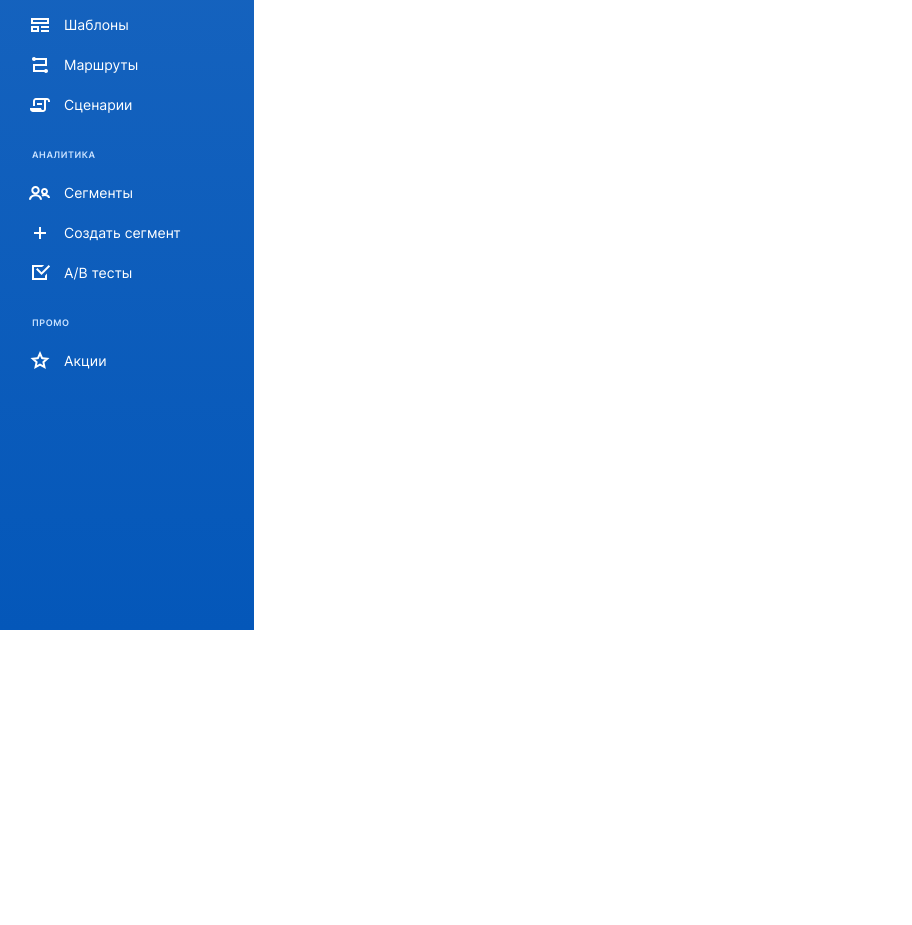
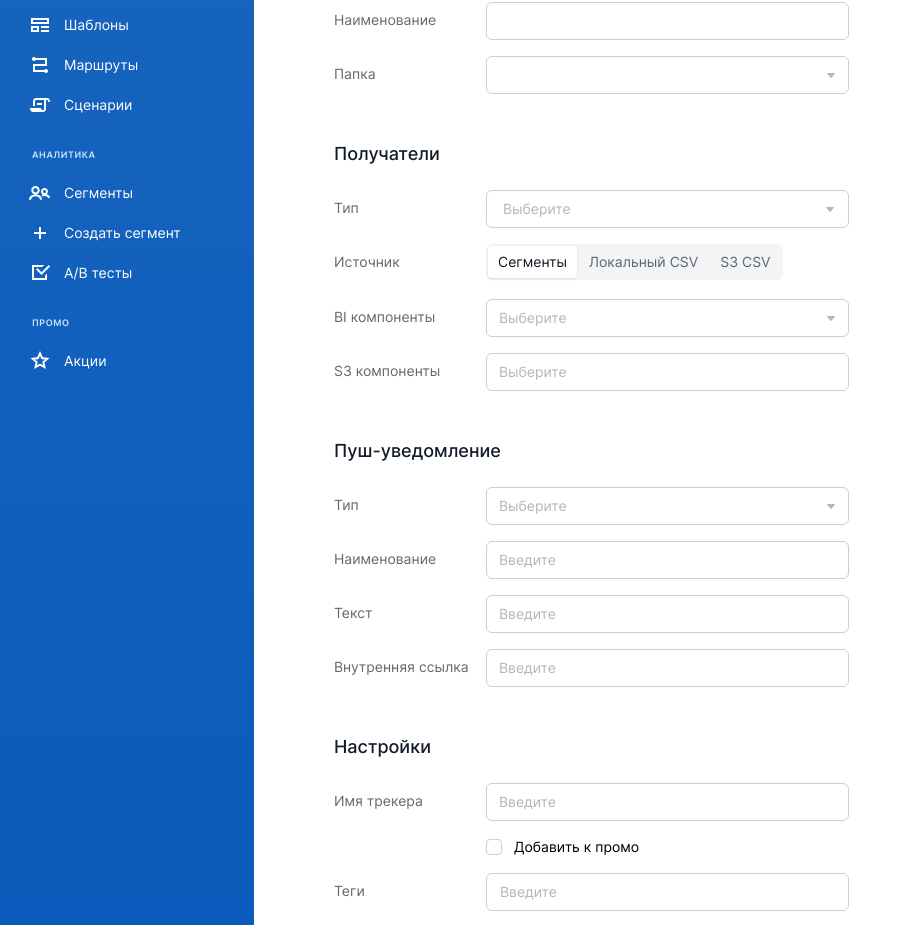
Before and after one commit to Rostick0/data_m, a React (Create React App) app: page /broadcast/push in a window 1280 px wide. Shown: the part 170-1095 px from the top of the page, without its empty margins (0-912 px from the left). Before the commit the page ends 800 px from the top, so only its background shows below. Built offline with nearby package versions, Linux system fonts and the light colour scheme.

Commit message:
!fix pages & multi input & title

```diff
--- a/src/components/Field/Field.module.scss
+++ b/src/components/Field/Field.module.scss
@@ -1,5 +1,6 @@
 .Field {
-    &__title {
+    .Field__title {
+        font-size: 18px;
         margin: 48px 0 24px;
     }
 
--- a/src/components/Field/Field.tsx
+++ b/src/components/Field/Field.tsx
@@ -12,7 +12,9 @@ const Field: FC<FieldProps> = ({
   children
 }) => (
   <div className={styles.Field}>
-    <Title className={styles.Field__title}>{title}</Title>
+    {title
+      &&
+      <Title className={styles.Field__title}>{title}</Title>}
     <div className={styles.Field__list}>{children}</div>
   </div>
 );
--- a/src/pages/BroadcastChat/BroadcastChat.tsx
+++ b/src/pages/BroadcastChat/BroadcastChat.tsx
@@ -140,11 +140,9 @@ const BroadcastChat: FC<BroadcastChatProps> = () => (
       </FieldItemUi>
     </FieldUi>
     <FieldUi
-      title={<label>
-        <InputSwitch
+      title={<InputSwitch
         alignItems="center"
-        >Пуш-уведомление</InputSwitch>
-      </label>}
+      >Пуш-уведомление</InputSwitch>}
     >
       <FieldItemUi
         title="Наименование"
--- a/src/pages/BroadcastPush/BroadcastPush.module.scss
+++ b/src/pages/BroadcastPush/BroadcastPush.module.scss
@@ -1 +1,7 @@
-.BroadcastPush {}
+.BroadcastPush {
+    padding: 0 166px 75px 80px;
+
+    .BroadcastPush__title {
+        margin-bottom: 56px;
+    }
+}
--- a/src/pages/BroadcastPush/BroadcastPush.tsx
+++ b/src/pages/BroadcastPush/BroadcastPush.tsx
@@ -1,11 +1,193 @@
 import React, { FC } from 'react';
 import styles from './BroadcastPush.module.scss';
+import Title from '../../ui/Title/Title';
+import FieldItemUi from '../../components/FieldItem/FieldItem';
+import Input from '../../ui/Input/Input';
+import Select from '../../ui/Select/Select';
+import FieldUi from '../../components/Field/Field';
+import InputSwitch from '../../ui/InputSwitch/InputSwitch';
+import InputMulti from '../../ui/InputMulti/InputMulti';
+import SelectMulti from '../../ui/SelectMulti/SelectMulti';
+import Button from '../../ui/Button/Button';
+import InputRadio from '../../ui/InputRadio/InputRadio';
+import InputBox from '../../ui/InputBox/InputBox';
 
 interface BroadcastPushProps { }
 
 const BroadcastPush: FC<BroadcastPushProps> = () => (
   <div className={styles.BroadcastPush}>
-    BroadcastPush Component
+    <Title className={styles.BroadcastPush__title}>Создать пуш</Title>
+    <FieldUi>
+      <FieldItemUi
+        title="Наименование"
+      >
+        <Input
+          className='input_width_default'
+          onClick={() => alert(5)}
+        ></Input>
+      </FieldItemUi>
+      <FieldItemUi
+        title="Папка"
+      >
+        <Select
+          className='input_width_default'
+        ></Select>
+      </FieldItemUi>
+    </FieldUi>
+    <FieldUi
+      title="Получатели"
+    >
+      <FieldItemUi
+        title="Тип"
+      >
+        <SelectMulti
+          className='input_width_default'
+          placeholder="Выберите"
+          items={[
+            {
+              name: 132131231231312,
+              value: 1
+            },
+            {
+              name: 'dsadas3132131231231312',
+              value: 2
+            },
+            {
+              name: 'd44412h532gj5j4f35',
+              value: 3
+            },
+          ]}
+        ></SelectMulti>
+      </FieldItemUi>
+      <FieldItemUi
+        title="Источник"
+      >
+        <InputRadio
+          name="sources"
+          items={[
+            {
+              value: 'segments',
+              name: 'Сегменты',
+              checked: true
+            },
+            {
+              value: 'local_csv',
+              name: 'Локальный CSV'
+            },
+            {
+              value: 's3_csv',
+              name: 'S3 CSV'
+            }
+          ]}
+        ></InputRadio>
+      </FieldItemUi>
+      <FieldItemUi
+        title="BI компоненты"
+      >
+        <Select
+          className='input_width_default'
+          placeholder="Выберите"
+        ></Select>
+      </FieldItemUi>
+      <FieldItemUi
+        title="S3 компоненты"
+      >
+        <Input
+          className='input_width_default'
+          placeholder="Выберите"
+        ></Input>
+      </FieldItemUi>
+    </FieldUi>
+    <FieldUi
+      title="Пуш-уведомление"
+    >
+      <FieldItemUi
+        title="Тип"
+      >
+        <Select
+          className='input_width_default'
+          placeholder="Выберите"
+        ></Select>
+      </FieldItemUi>
+      <FieldItemUi
+        title="Наименование"
+      >
+        <Input
+          className='input_width_default'
+          placeholder="Введите"
+        ></Input>
+      </FieldItemUi>
+      <FieldItemUi
+        title="Текст"
+      >
+        <Input
+          className='input_width_default'
+          placeholder="Введите"
+        ></Input>
+      </FieldItemUi>
+      <FieldItemUi
+        title="Внутренняя ссылка"
+      >
+        <Input
+          className='input_width_default'
+          placeholder="Введите"
+        ></Input>
+      </FieldItemUi>
+    </FieldUi>
+    <FieldUi
+      title="Настройки"
+    >
+      <FieldItemUi
+        title="Имя трекера"
+      >
+        <Input
+          className='input_width_default'
+          placeholder="Введите"
+        ></Input>
+      </FieldItemUi>
+      <FieldItemUi>
+        <InputBox>Добавить к промо</InputBox>
+      </FieldItemUi>
+      <FieldItemUi
+        title="Теги"
+      >
+        <InputMulti
+          className='input_width_default'
+          placeholder="Введите"
+        ></InputMulti>
+      </FieldItemUi>
+      <FieldItemUi
+        title="Ключи"
+      >
+        <Input
+          className='input_width_default'
+          placeholder="Введите"
+        ></Input>
+      </FieldItemUi>
+      <FieldItemUi>
+        <InputBox>Игнорировать частотный фильтр</InputBox>
+      </FieldItemUi>
+    </FieldUi>
+    <FieldUi
+      title="Время"
+    >
+      <FieldItemUi
+        title="Рассылать в"
+      >
+        <div className='input_width_default field_time'>
+          <InputSwitch>Реальном времени</InputSwitch>
+          <Input placeholder='01.01.2023'></Input>
+        </div>
+      </FieldItemUi>
+      <FieldItemUi>
+        <InputBox>Делать паузу после привлечения пользователей</InputBox>
+      </FieldItemUi>
+    </FieldUi>
+    <FieldUi
+      title="Предпросмотр"
+    >
+
+    </FieldUi>
   </div>
 );
 
--- a/src/ui/InputMulti/InputMulti.tsx
+++ b/src/ui/InputMulti/InputMulti.tsx
@@ -1,4 +1,4 @@
-import React, { FC, InputHTMLAttributes, useState } from 'react';
+import React, { FC, InputHTMLAttributes, useState, useEffect } from 'react';
 import styles from './InputMulti.module.scss';
 import InputTag from '../InputTag/InputTag';
 
@@ -6,7 +6,7 @@ interface InputMultiProps extends InputHTMLAttributes<HTMLInputElement> { }
 
 type tag = Array<{
   id: string,
-  value: string
+  value: string | undefined
 }>;
 
 const InputMulti: FC<InputMultiProps> = props => {
@@ -15,7 +15,27 @@ const InputMulti: FC<InputMultiProps> = props => {
 
   const [value, setValue] = useState(props.value ?? '')
 
-  const [tags, setTags] = useState<tag>([]);
+  const defaultTags = (): tag => {
+    if (!props.value) return [];
+
+    const defaultTagsSplit = props.value.toString().split(' ');
+    const defaultTag: tag = [];
+
+    defaultTagsSplit.forEach(value => {
+      if (value.trim() === '') return;
+
+      console.log(value)
+
+      defaultTag.push({
+        id: Date.now() + value.toString(),
+        value: value.toString()
+      });
+    })
+
+    return defaultTag;
+  };
+
+  const [tags, setTags] = useState<tag>(defaultTags() ?? []);
 
   const onKeyDownEvent = (e: React.KeyboardEvent<HTMLInputElement>) => {
     if (e.keyCode !== 32) return;
--- a/src/ui/InputRadio/InputRadio.tsx
+++ b/src/ui/InputRadio/InputRadio.tsx
@@ -3,7 +3,8 @@ import styles from './InputRadio.module.scss';
 
 interface Items {
   value: string | undefined,
-  name: string | undefined
+  name: string | undefined,
+  checked?: boolean | undefined
 }
 
 interface InputRadioProps extends InputHTMLAttributes<HTMLInputElement> {
@@ -27,10 +28,12 @@ const InputRadio: FC<InputRadioProps> = props => {
           key={item.value}
         >
           <input
+
             className={styles.InputRadio__input}
             type="radio"
             value={item.value}
             {...rest}
+            checked={item?.checked}
           />
           <span className={styles.InputRadio__content}>{item.name}</span>
         </label>
```
